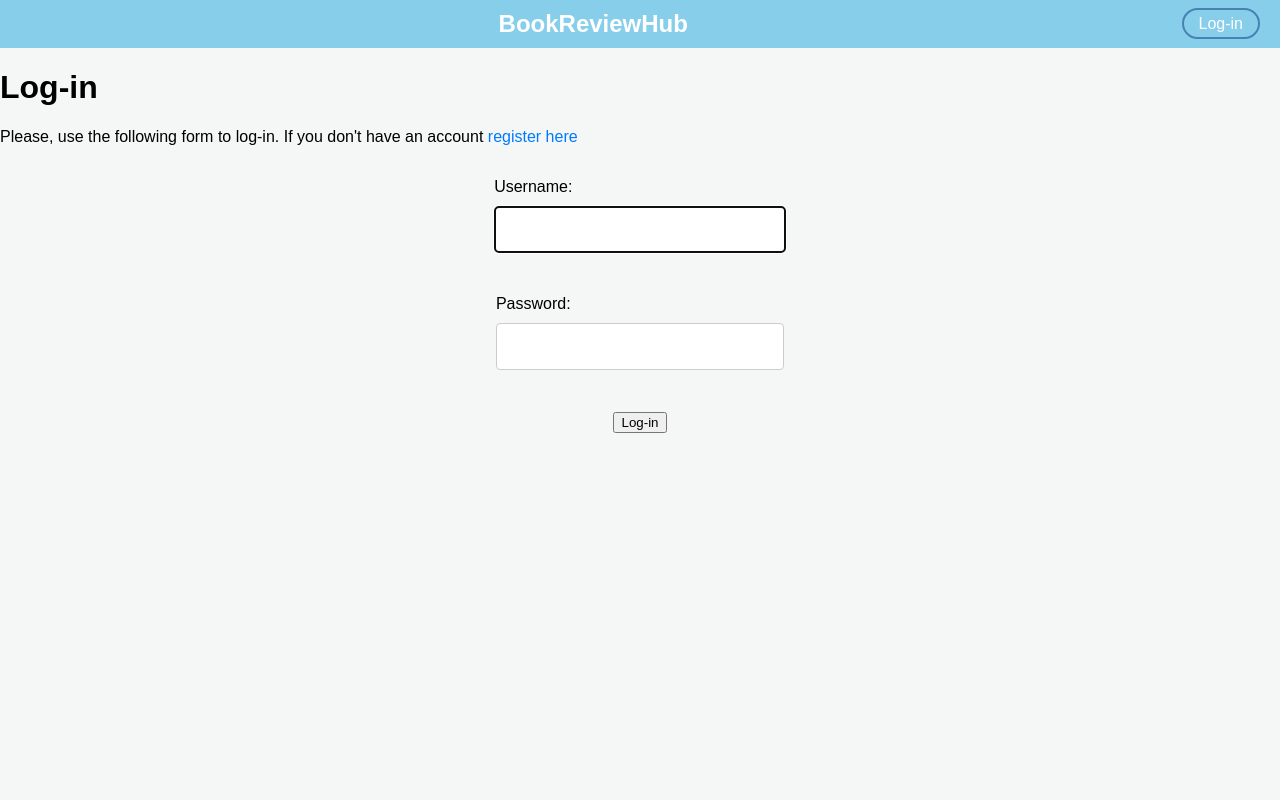
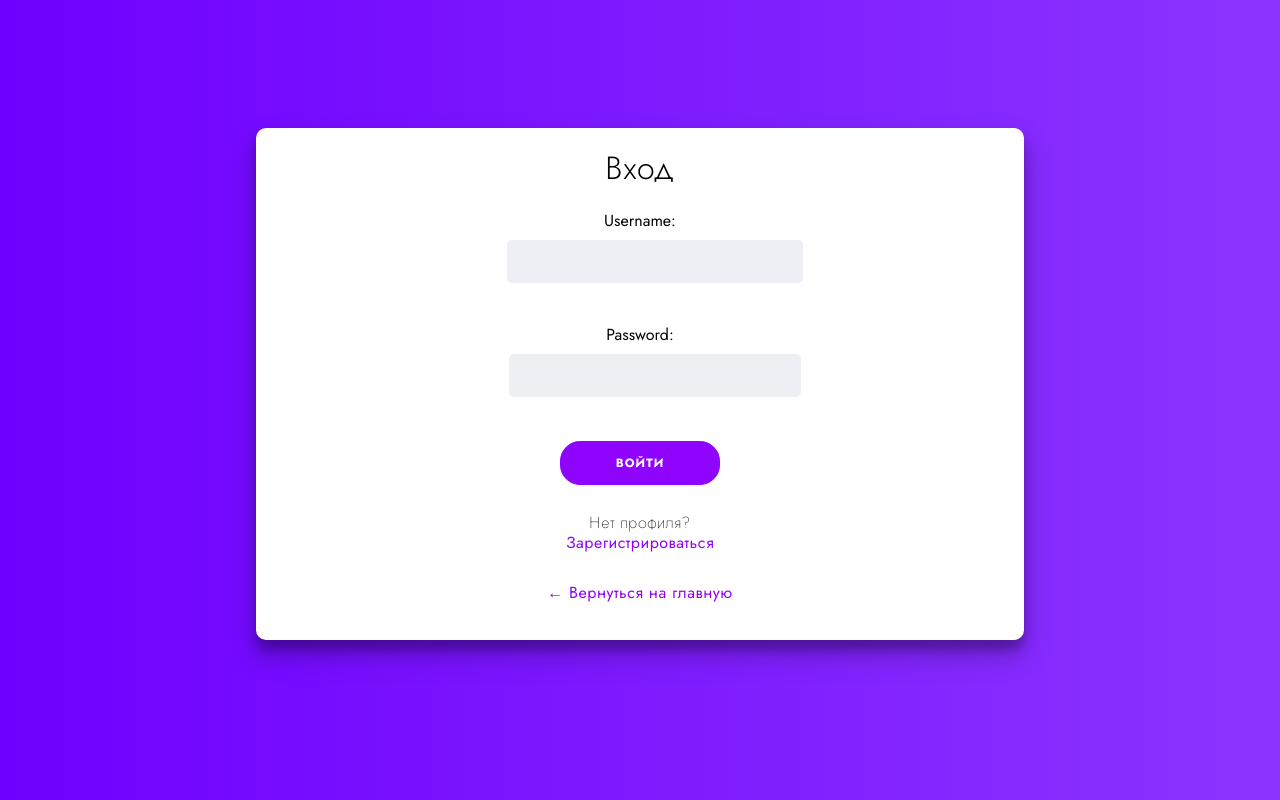
Before and after one commit to Viktoria-Maltseva/BookHub, a Django app: page /account/login/ in a window 1280 px wide. Run offline with Django 5.2, Linux system fonts and the light colour scheme.

Commit message:
Новые стили

```diff
--- a/account/templates/registration/login.html
+++ b/account/templates/registration/login.html
@@ -1,11 +1,32 @@
-<link rel="stylesheet" href="../static/sign_in_up_style.css" />
-{% extends "base.html" %}
-{% block content %}
-    <h1>Log-in</h1>
-    <p>Please, use the following form to log-in. If you don't have an account <a href="{% url 'register' %}">register here</a></p>
-    <form action="." method="post">
-        {{ form.as_p }}
-        {% csrf_token %}
-        <p><input type="submit" value="Log-in"></p>
-    </form>
-{% endblock %}
+<!doctype html>
+<html lang="ru">
+<head>
+  <meta charset="utf-8" />
+  <link rel="stylesheet" href="/static/login.css">
+  <link rel="preconnect" href="https://fonts.googleapis.com">
+   <link rel="preconnect" href="https://fonts.gstatic.com" crossorigin>
+   <link href="https://fonts.googleapis.com/css2?family=Jost:ital,wght@0,100..900;1,100..900&display=swap" rel="stylesheet">
+  <title>Страница входа</title>
+</head>
+<body>
+    <div class='container' id="main">
+        <div class='signup'>
+          <h1>Вход</h1>
+            {% if form.errors %}
+            <p>
+                Ваш никнейм или пароль не подходят.
+                Попробуйте еще раз.
+            </p>
+        {% endif %}
+        <form action="." method="post">
+            {{ form.as_p }}
+            {% csrf_token %}
+            <button type="submit">Войти</button>
+        </form>
+        <p class="footer-p">Нет профиля?</p>
+        <a href="{% url 'register' %}"><p class="link-p">Зарегистрироваться</p></a>
+        <a href="/"><p class="link-p">	&larr; Вернуться на главную</p></a>
+        </div>
+      </div>
+</body>
+</html>
--- /dev/null
+++ b/service/static/login.css
@@ -0,0 +1,141 @@
+*{
+    box-sizing: border-box;
+}
+
+.jost-myfont {
+    font-family: "Jost", sans-serif;
+    font-optical-sizing: auto;
+    font-weight: 200;
+    font-style: normal;
+}
+
+body {
+    align-items: center;
+    display: flex;
+    justify-content: center;
+    flex-direction: column;
+    background: linear-gradient(to right , #6f00ff,#8c34ff);
+    font-family: "Jost";
+    min-height: 100%;
+    margin: 10%;
+}
+
+.container {
+    position: relative;
+    width: 768px;
+    max-width: 100%;
+    min-height: 480px;
+    background: #fff;
+    border-radius: 10px;
+    overflow: hidden;
+    box-shadow: 0 14px 28px rgba(0,0,0,0.25),
+                0 10px 10px rgba(0,0,0,0.22);
+    display: flex;
+    justify-content: center; /* Выравнивание по горизонтали */
+    align-items: center; /* Выравнивание по вертикали */
+}
+
+form {
+    background:#fff;
+    display: flex;
+    align-items: center;
+    justify-content: center;
+    flex-direction: column;
+    padding: 0 50px;
+    height: 100%;
+    text-align: center;
+}
+
+h1 {
+    font-weight: 300;
+    line-height: 20px;
+    letter-spacing: 0.5px;
+    margin: 30px 0 15px;
+    font-family: "Jost";
+    font-optical-sizing: auto;
+    font-style: normal;
+    text-align: center;
+}
+
+input {
+    background:#ECEFF4;
+    padding: 12px 15px;
+    margin: 8px 15px;
+    width: 100%;
+    border-radius: 5px;
+    border: none;
+    outline: none;
+    font-family: "Jost", sans-serif;
+    font-optical-sizing: auto;
+    font-weight: 400;
+    font-style: normal;
+}
+
+a {
+    color: #9400f7;
+    text-decoration: none;
+}
+
+button {
+    color: #ffffff;
+    background: #8e04ff;
+    font-size: 12px;
+    font-weight: bold;
+    padding: 12px 55px;
+    margin: 20px;
+    border-radius: 20px;
+    border: 1px solid #8e04ff;
+    outline: none;
+    letter-spacing: 1px;
+    text-transform: uppercase;
+    transition: transform 80ms ease-in;
+    cursor: pointer;
+    font-family: "Jost";
+    align-self: center;
+}
+
+button:active{
+    transform: scale(0.90);
+}
+
+.register {
+    color:#1941D1;
+    background:transparent;
+    font-size: 12px;
+    font-weight: bold;
+    padding: 12px 55px;
+    margin: 15px;
+    border-radius: 20px;
+    border: 1px solid #1941D1;
+    outline: none;
+    letter-spacing: 1px;
+    text-transform: uppercase;
+    transition: transform 80ms ease-in;
+    cursor: pointer;
+    font-family: "Jost";
+}
+
+.footer-p {
+    font-weight: 200;
+    line-height: 5px;
+    letter-spacing: 0.5px;
+    margin: 15px 0 15px 0;
+    font-size: 16px;
+    font-family: "Jost";
+    font-optical-sizing: auto;
+    font-style: normal;
+    text-align: center;
+}
+
+.link-p {
+    font-weight: 400;
+    line-height: 5px;
+    letter-spacing: 0.5px;
+    margin: 15px 0 15px 0;
+    font-size: 16px;
+    font-family: "Jost";
+    font-optical-sizing: auto;
+    font-style: normal;
+    text-align: center;
+    padding-bottom: 30px;
+}
--- a/service/templates/comments/create.html
+++ b/service/templates/comments/create.html
@@ -4,5 +4,5 @@
     <table border="1">
     {{ form }}
     </table>
-    <input type="submit" value="Создать">
+    <input type="submit" value="Опубликовать отзыв">
 </form>
```
Also changed, not shown: account/forms.py (+7 -4 lines), account/templates/login.html (+29 -17 lines), account/templates/register.html (+26 -11 lines), account/templates/register_done.html (+8 -2 lines), service/static/form_styles.css (+58 -30 lines), service/static/register_done.css (added, +31 -0 lines), 2 other files.
